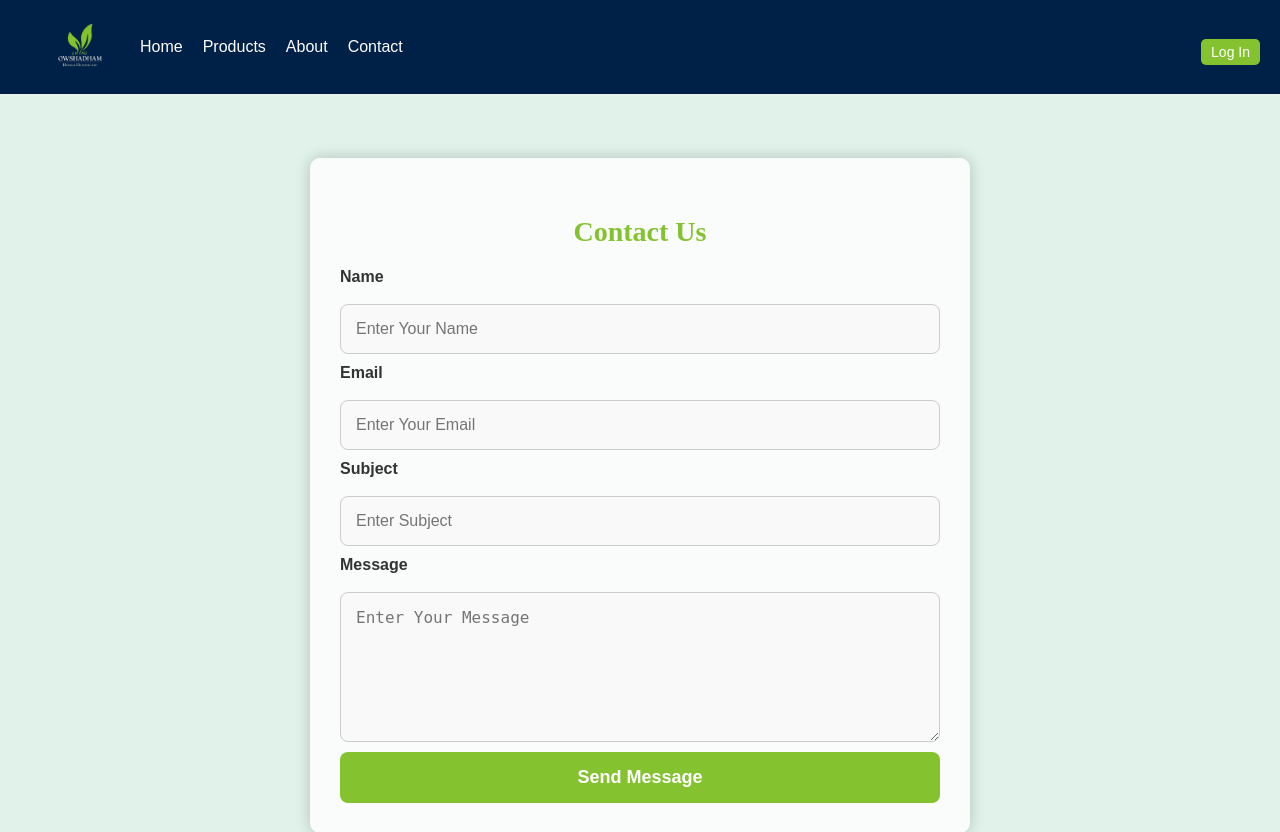
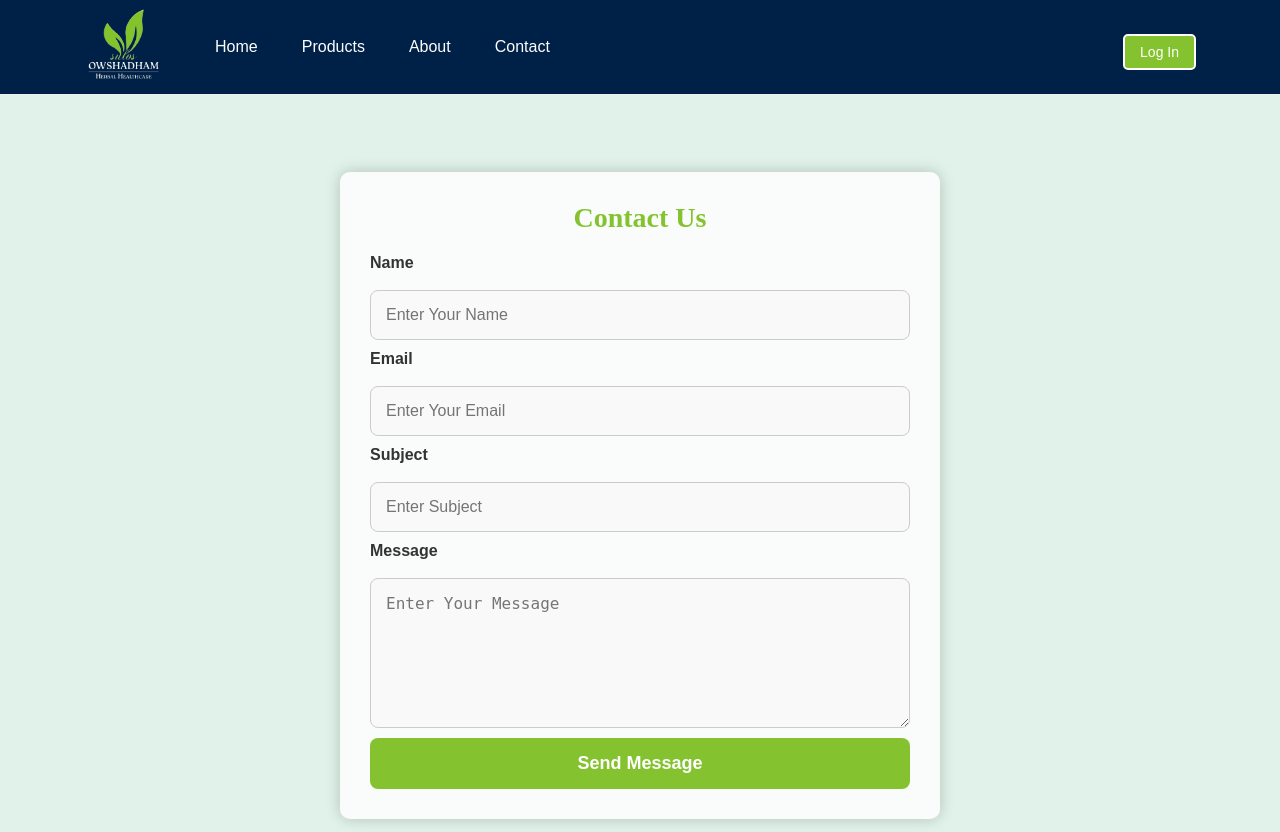
Before and after one commit to FAITE-TECH/Cosmetic-Web, a PHP site: page /contactus.php in a window 1280 px wide. Shown: the top 832 px of the page. Run offline with PHP 8.4, Linux system fonts and the light colour scheme.

Commit message:
navigation style added

```diff
--- a/Product.php
+++ b/Product.php
@@ -51,9 +51,7 @@
             margin-top: 10px;
         }
 
-        .container {
-            padding-bottom: 60px;
-        }
+
 
         @media (max-width: 768px) {
             .cleansers-grid {
--- a/contactus.php
+++ b/contactus.php
@@ -9,6 +9,7 @@
 <head>
     <meta charset="UTF-8">
     <meta name="viewport" content="width=device-width, initial-scale=1.0">
+    <link rel="stylesheet" href="styles.css">
     <title>Contact Us - Beauty Skin Care</title>
     <style>
         body, html {
@@ -20,67 +21,6 @@
         body {
             background-color: #e0f2e9;
         }
-
-        .header-container {
-    display: flex;
-    justify-content: space-between;
-    align-items: center;
-    padding: 0 20px;
-    flex-wrap: wrap;
-}
-
-header {
-    background-color: #002147;
-    border-bottom: 1px solid #eee;
-    padding: 5px 0;
-    height: auto;
-}
-
-.logo img {
-    height: 80px;
-    width: auto;
-}
-
-nav {
-    flex: 1; /* Allow nav to take up remaining space */
-    display: flex;
-    justify-content: flex-start; /* Align navigation links to the left */
-}
-
-nav ul {
-    list-style: none;
-    padding: 0;
-    display: flex;
-    gap: 20px;
-    margin: 0;
-    align-items: center;
-    flex-wrap: wrap;
-}
-
-nav ul li a {
-    text-decoration: none;
-    color: #fdfdfd;
-    font-size: 16px;
-    text-align: left;
-}
-
-.header-buttons {
-    display: flex;
-    gap: 10px;
-    flex-wrap: wrap;
-    margin-top: 10px;
-}
-
-
-.header-buttons .btn {
-    padding: 5px 10px;
-    color: #fff;
-    background-color: #84c32f;
-    border: none;
-    border-radius: 5px;
-    text-decoration: none;
-    font-size: 14px;
-}
 .welcome-message {
     font-size: 18px;
     font-weight: bold;
--- a/styles.css
+++ b/styles.css
@@ -43,17 +43,19 @@
     border-bottom: 1px solid #eee;
     padding: 5px 0;
     height: auto;
-
 }
 
 .logo img {
     height: 80px;
     width: auto;
+    padding: 2px; /* Added 'px' for proper spacing */
 }
+
 nav {
     flex: 1; /* Allow nav to take up remaining space */
     display: flex;
     justify-content: flex-start; /* Align navigation links to the left */
+    padding: 2px 40px; /* Added 'px' for proper spacing */
 }
 
 nav ul {
@@ -62,8 +64,7 @@
     display: flex;
     gap: 20px;
     margin: 0;
-    align-items: left;
-
+    align-items: flex-start; /* Adjusted alignment */
 }
 
 nav ul li a {
@@ -71,7 +72,21 @@
     color: #fdfdfd;
     font-size: 16px;
     text-align: left;
+    padding: 8px 12px; /* Added padding for clickable area */
+    border-radius: 4px; /* Slight rounding of links */
+    transition: background-color 0.3s ease; /* Smooth transition effect */
+    font-family: Arial;
+}
 
+nav ul li a:hover {
+    background-color: #84c32f; /* Slightly lighter background on hover */
+}
+
+nav ul li a:focus,
+nav ul li a:active {
+    outline: none; /* Remove default outline */
+    background-color: #004080; /* Active/focus state color */
+    box-shadow: 0 0 5px rgba(0, 64, 128, 0.7); /* Added shadow for focus/active state */
 }
 
 .header-buttons {
@@ -81,16 +96,29 @@
     margin-top: 10px;
 }
 
-
 .header-buttons .btn {
-    padding: 5px 10px;
+    padding: 8px 15px; /* Increased padding for better button size */
     color: #fff;
     background-color: #84c32f;
-    border: none;
+    border: 2px solid #fff; /* Added white border */
     border-radius: 5px;
     text-decoration: none;
     font-size: 14px;
+    transition: transform 0.3s ease, background-color 0.3s ease; /* Smooth transition for focus/move */
 }
+
+.header-buttons .btn:hover {
+    background-color: #76b028; /* Slightly darker color on hover */
+}
+
+.header-buttons .btn:focus,
+.header-buttons .btn:active {
+    outline: none;
+    background-color: #6da027; /* Darker background for active/focus state */
+    transform: translateY(-3px); /* Moves the button upward on focus/active */
+    box-shadow: 0 4px 6px rgba(0, 0, 0, 0.2); /* Added subtle shadow for depth */
+}
+
 .welcome-message {
     font-size: 18px;
     font-weight: bold;
```
Also changed, not shown: Logo/logo.png.
